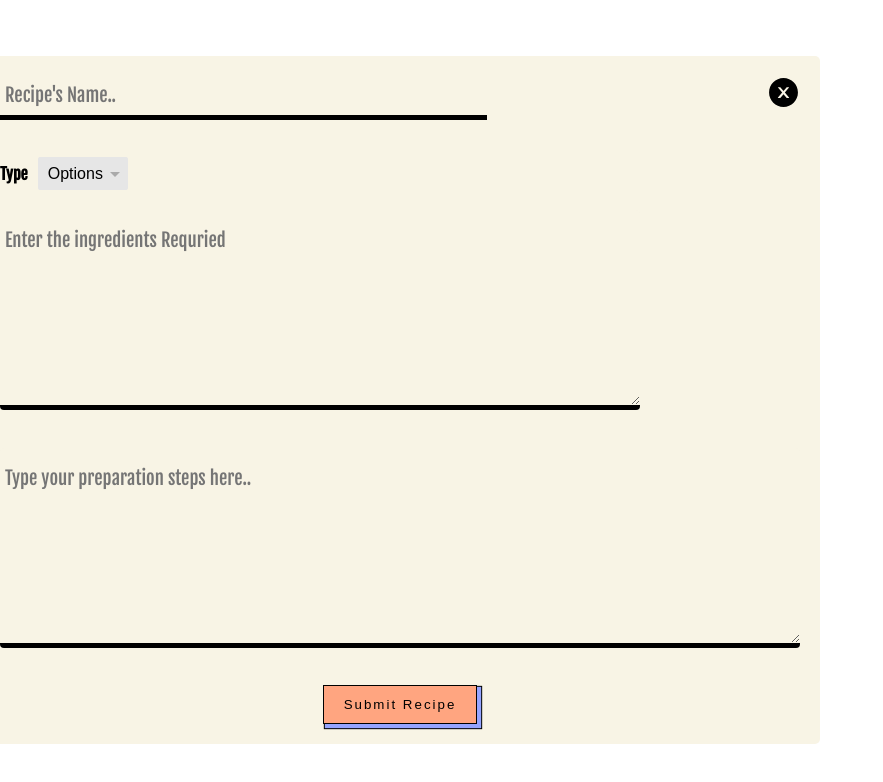
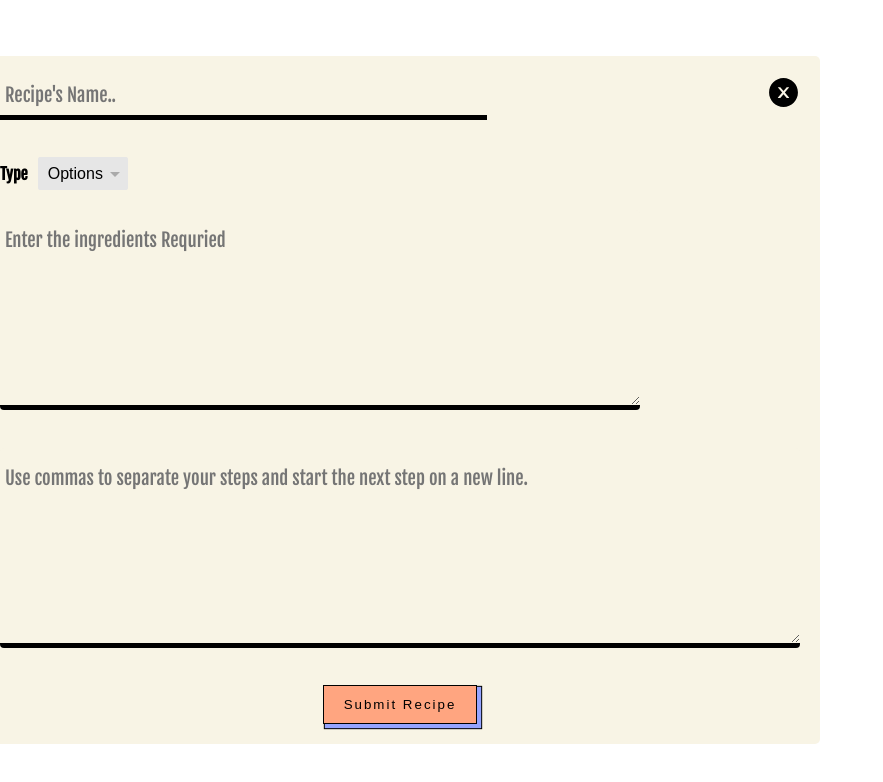
Before and after one commit to badri119/Add-Recipe-Frontend, a React (Create React App) app: page /post in a window 1280 px wide. Shown: the top 782 px of the page, without its empty margins (0-883 px from the left). Built offline with nearby package versions, Linux system fonts and the light colour scheme; sample sign-in values are in the browser's storage.

Commit message:
added backend deployed URL

```diff
--- a/src/Components/AddPost/AddPost.js
+++ b/src/Components/AddPost/AddPost.js
@@ -152,7 +152,7 @@ const AddPost = ({
               name="preparation"
               value={formData.preparation}
               onChange={handleChange}
-              placeholder="Type your preparation steps here.."
+              placeholder="Use commas to separate your steps and start the next step on a new line."
               required
             ></textarea>
             <div className="buttonmain">
```
